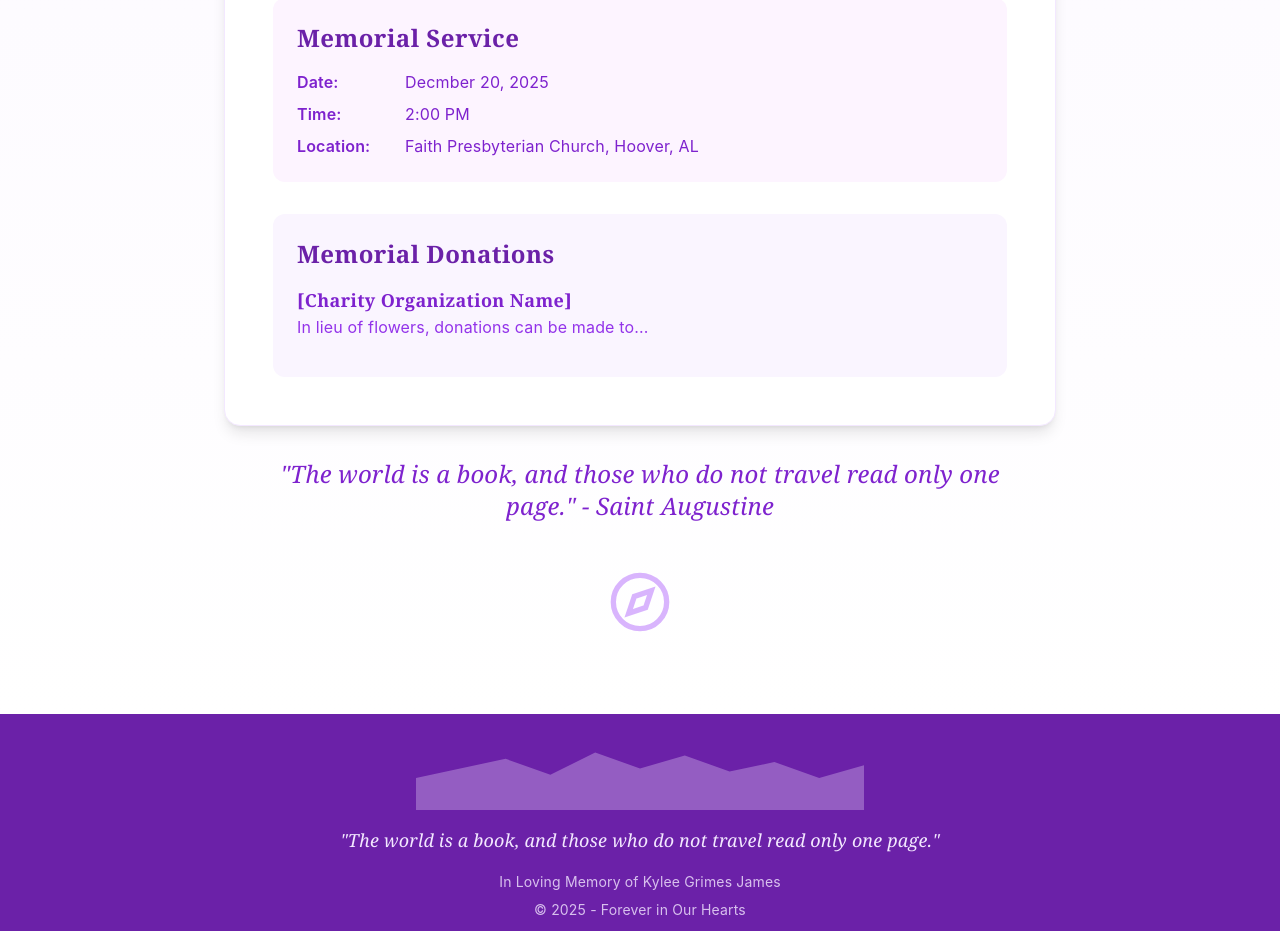
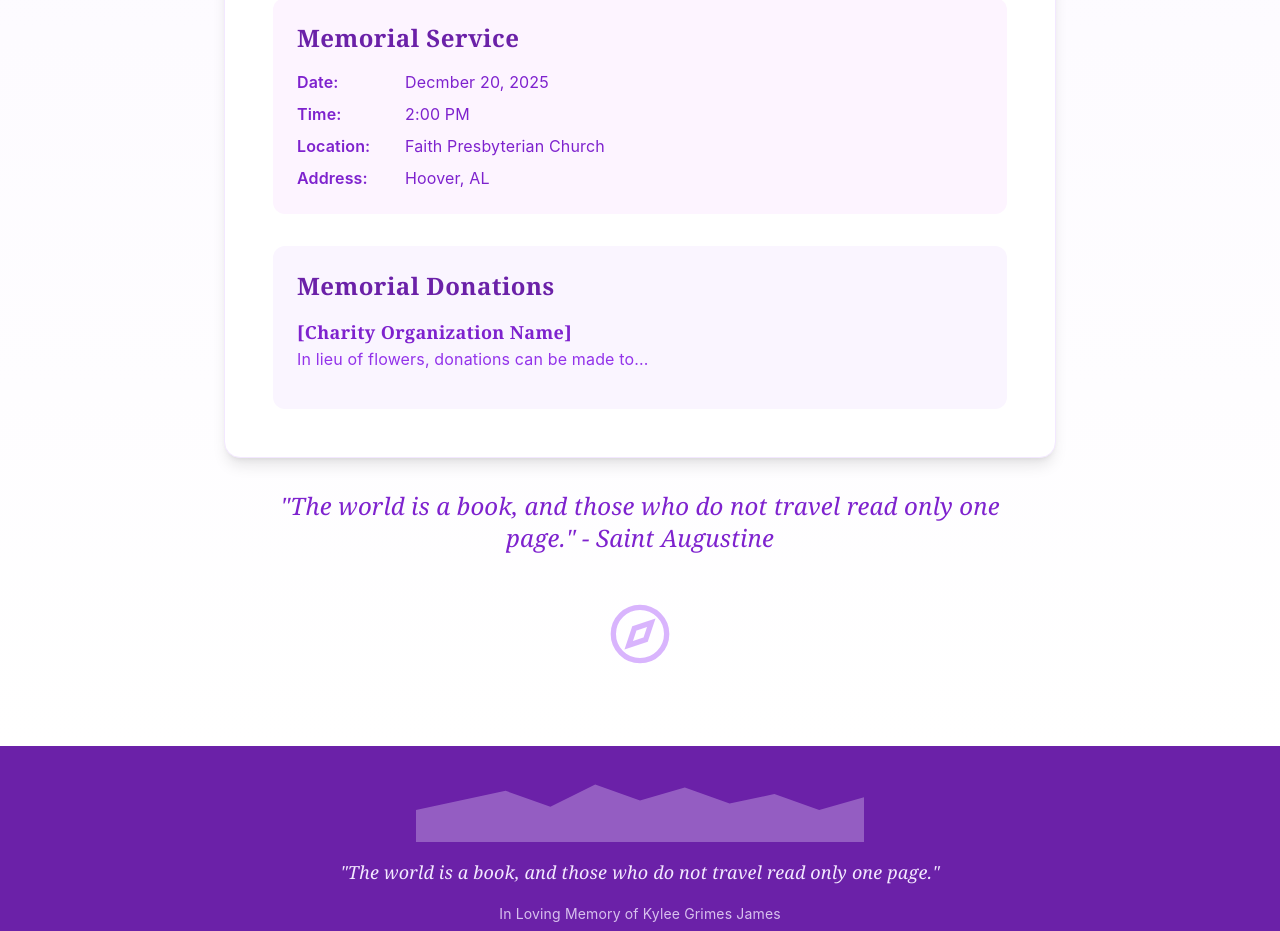
Before and after one commit to R221/kyleejamesmemorial, a React (Vite) app: page /obituary in a window 1280 px wide. Shown: the part 1040-1971 px from the top of the page. Built offline with nearby package versions, Linux system fonts and the light colour scheme.

Commit message:
quick change

```diff
--- a/src/data/obituary.js
+++ b/src/data/obituary.js
@@ -30,8 +30,8 @@ She touched countless lives through her generosity, her laughter, and her unwave
     type: 'Memorial Service',
     date: 'Decmber 20, 2025',
     time: '2:00 PM',
-    location: 'Faith Presbyterian Church, Hoover, AL',
-    address: '',
+    location: 'Faith Presbyterian Church',
+    address: 'Hoover, AL',
   },
 
   memorialDonations: {
```
